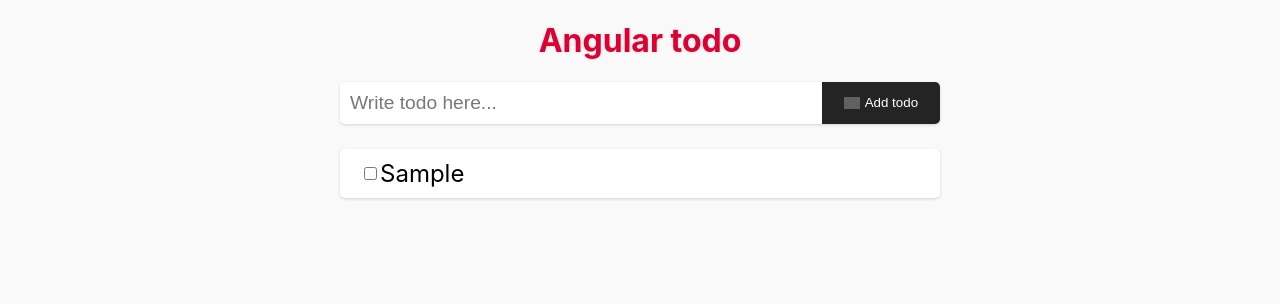
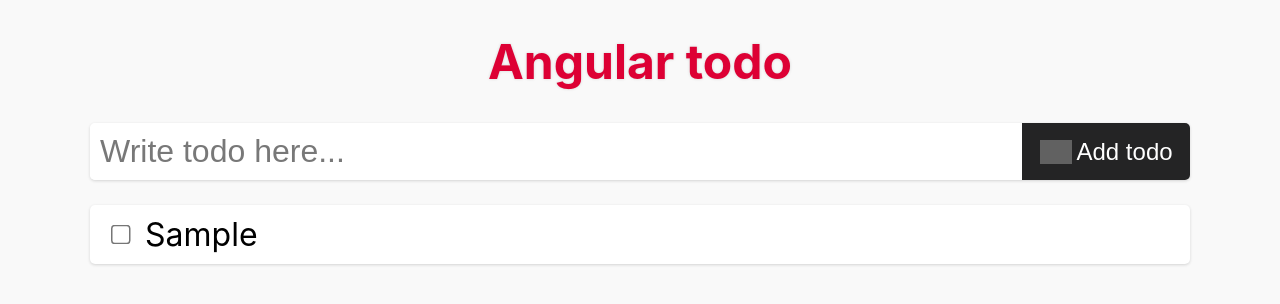
Before and after one commit to Ymirke/react-todo, an Angular app: page / in a window 1280 px wide. Both pictures are taken after typing "Sample" into the empty fields and a click on the button "Add todo". Shown: the top 304 px of the page. Built offline with nearby package versions, Linux system fonts and the light colour scheme; grey boxes are pictures that could not be loaded.

Commit message:
Made fonts and icons bigger

```diff
--- a/src/app/components/todo-input/todo-input.component.ts
+++ b/src/app/components/todo-input/todo-input.component.ts
@@ -19,8 +19,8 @@
        <img
         class="Todo__inputButtonIcon icon--invert"
         src="assets/add-circle.svg"
-        heigth="16px"
-        width="16px"
+        heigth="32px"
+        width="32px"
       >
         Add todo
       </button>
--- a/src/app/components/todo-item/todo-item.component.ts
+++ b/src/app/components/todo-item/todo-item.component.ts
@@ -8,10 +8,12 @@
       [ngClass]="setClasses()"
       (click)="emitToggleTodoisDone(todo)"
       >
+      <div class="checkbox--doubleSize">
         <input
         type="checkbox"
         [checked]="todo.isDone"
         />
+      </div>
       <li>{{ todo.text }}</li>
       <button
         *ngIf="todo.isDone"
@@ -20,10 +22,11 @@
       >
         <img
           class="icon--invert"
-        height="16px"
-        width="16px"
+          height="24px"
+          width="24px"
           src="assets/trash.svg"
-        alt="Gylph of trash can - to delete item.">
+          alt="Gylph of trash can - to delete item."
+        >
       </button>
     </div>
   `,
--- a/src/styles.css
+++ b/src/styles.css
@@ -13,7 +13,7 @@
 
 .App__container {
   margin: 0;
-  max-width: 700px;
+  max-width: 1200px;
   margin-left: auto;
   margin-right: auto;
   text-align: center;
@@ -21,6 +21,7 @@
 
 .Headline {
   color: var(--red);
+  font-size: 3rem;
   text-shadow: 0px 0px 3px var(--lightgray);
 }
 
@@ -33,7 +34,7 @@
 
 .Todo__inputField {
   width: 100%;
-  font-size: 1.2rem;
+  font-size: 2rem;
   border-bottom-left-radius: 5px;
   border-top-left-radius: 5px;
   padding: 10px;
@@ -47,10 +48,11 @@
 }
 
 .Todo__inputButton {
+  font-size: 1.5rem;
   border: none;
   background-color: #242425;
   color: white;
-  width: 150px;
+  width: 200px;
   border-bottom-right-radius: 5px;
   border-top-right-radius: 5px;
   display: flex;
@@ -70,6 +72,14 @@
   filter: invert(1);
 }
 
+.checkbox--doubleSize {
+  transform: scale(1.5);
+  display: flex;
+  justify-content: center;
+  align-items: center;
+  margin-right: 15px;
+}
+
 .todoList {
   padding: 0;
 }
@@ -80,7 +90,7 @@
   display: flex;
   align-items: center;
   list-style: none;
-  font-size: 1.5em;
+  font-size: 2rem;
   background-color: white;
   border-radius: 5px;
   box-shadow: 0px 1px 3px var(--lightgray);
```
Also changed, not shown: 1 other file (tests, documents, lock files or other folders). Lines whose indentation alone changed are shown as unchanged.
